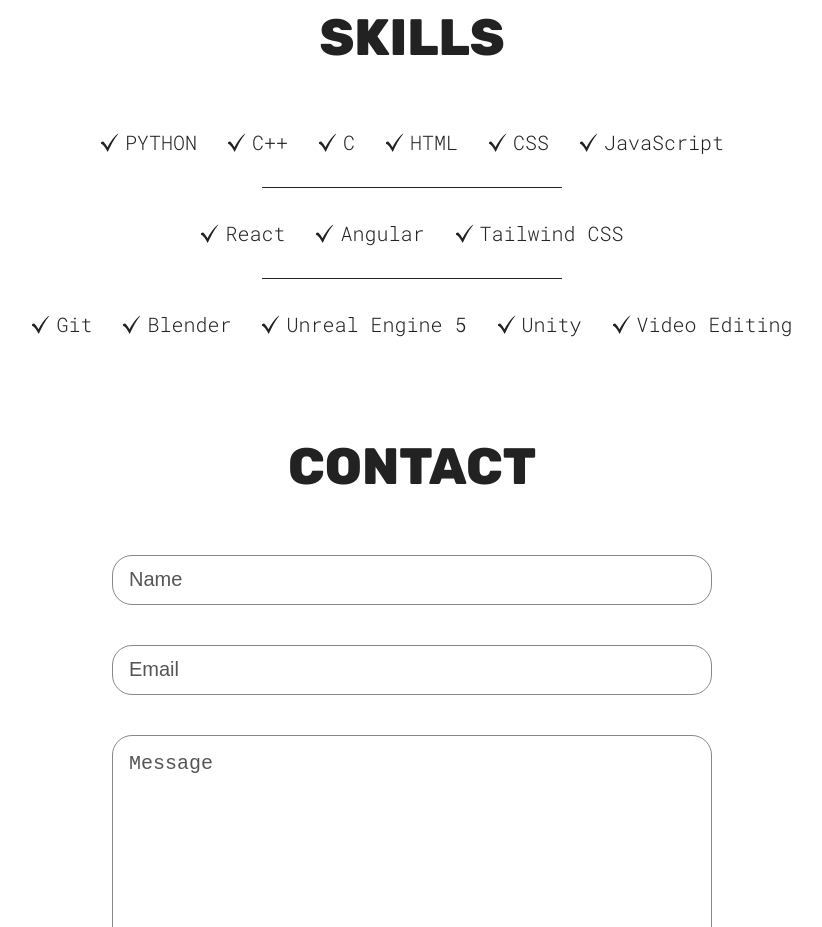
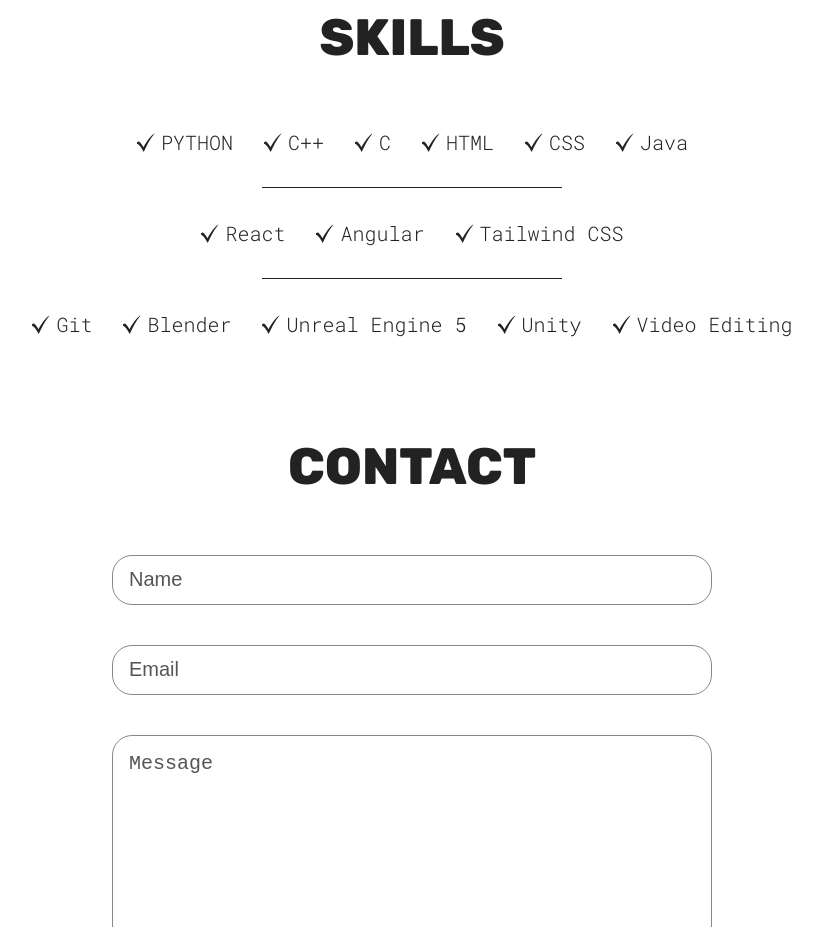
Before and after one commit to SaatvikSS/Saatvik-Shashank-Shrivastava, a React (Vite) app: page / in a window 1280 px wide. Shown: the part 1780-2707 px from the top of the page, without its empty margins (228-1050 px from the left). Built offline with nearby package versions, Linux system fonts and the light colour scheme.

Commit message:
Update Skills.jsx

```diff
--- a/src/sections/Skills/Skills.jsx
+++ b/src/sections/Skills/Skills.jsx
@@ -17,7 +17,7 @@ function Skills() {
         <SkillList src={checkMarkIcon} skill="C" />
         <SkillList src={checkMarkIcon} skill="HTML" />
         <SkillList src={checkMarkIcon} skill="CSS" />
-        <SkillList src={checkMarkIcon} skill="JavaScript" />
+        <SkillList src={checkMarkIcon} skill="Java" />
       </div>
       <hr />
       <div className={styles.skillList}>
```
